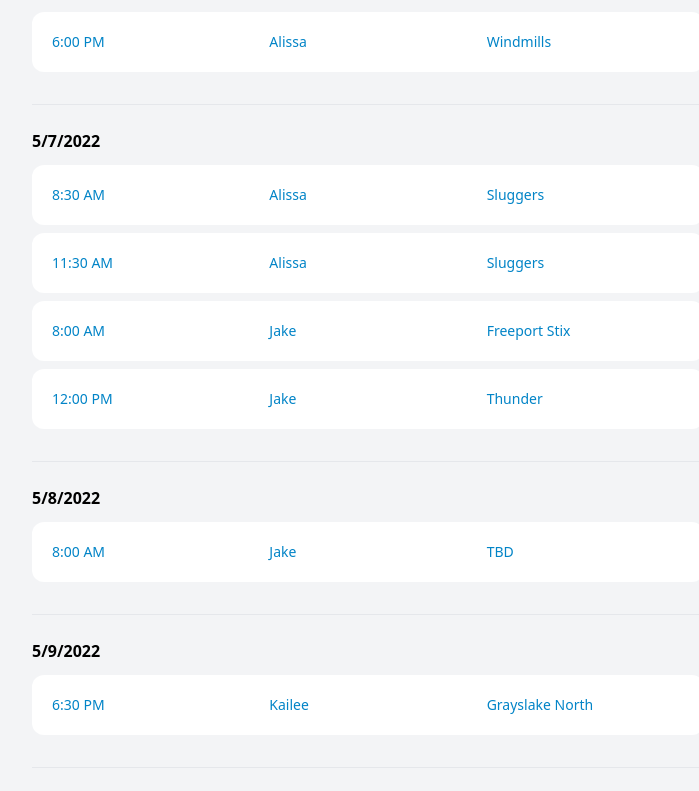
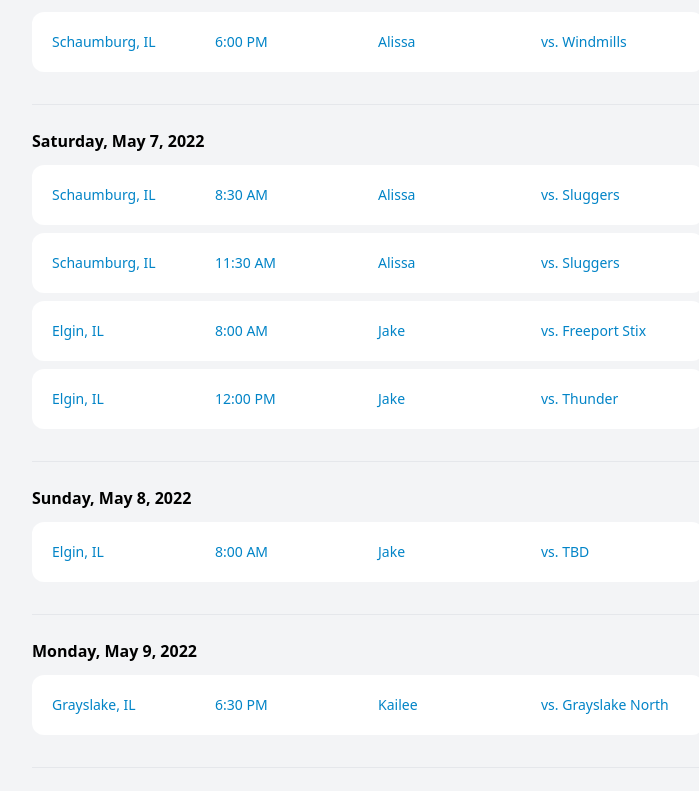
Before and after one commit to joelohrdev/game-schedule, a Nuxt app: page / in a window 1280 px wide. Shown: the part 329-1120 px from the top of the page, without its empty margins (272-971 px from the left). Built offline with nearby package versions, Linux system fonts and the light colour scheme.

Commit message:
Fixed date formatting

```diff
--- a/app.vue
+++ b/app.vue
@@ -23,10 +23,11 @@
         <ul role="list" class="divide-y divide-gray-200">
           <li v-for="date in groupedGames" :key="date.id" class="flex flex-col justify-between py-6">
             <div class="font-bold text-md mb-3">{{ formateDate(date[0].date) }}</div>
-            <div v-for="game in date" :key="game.id" class="grid grid-cols-3 gap-5 bg-white p-5 rounded-xl mb-2">
+            <div v-for="game in date" :key="game.id" class="grid grid-cols-4 gap-5 bg-white p-5 rounded-xl mb-2">
+              <p class="whitespace-nowrap text-sm font-medium text-sky-600">{{ game.address }}</p>
               <p class="whitespace-nowrap text-sm font-medium text-sky-600">{{ game.time }}</p>
               <p class="whitespace-nowrap text-sm text-sky-600 font-medium">{{ game.name }}</p>
-              <p class="whitespace-nowrap text-sm text-sky-600 font-medium">{{ game.vs }}</p>
+              <p class="whitespace-nowrap text-sm text-sky-600 font-medium">vs. {{ game.vs }}</p>
             </div>
           </li>
         </ul>
@@ -42,7 +43,7 @@ const kaileeGames = [
   {
     id: 2,
     name: 'Kailee',
-    address: 'Grayslake',
+    address: 'Grayslake, IL',
     date: '2022-05-09',
     time: '6:30 PM',
     vs: 'Grayslake North',
@@ -416,8 +417,8 @@ export default {
   },
   methods: {
     formateDate(date) {
-      const options = { year: 'numeric', month: 'long', day: 'numeric' };
-      return new Date(date).toLocaleDateString('en-US', {timeZone: 'UTC'}, options);
+      const options = { weekday: 'long', year: 'numeric', month: 'long', day: 'numeric' };
+      return new Date(date.concat('T00:00:00')).toLocaleDateString('en-US', options);
     }
   }
 }
```
